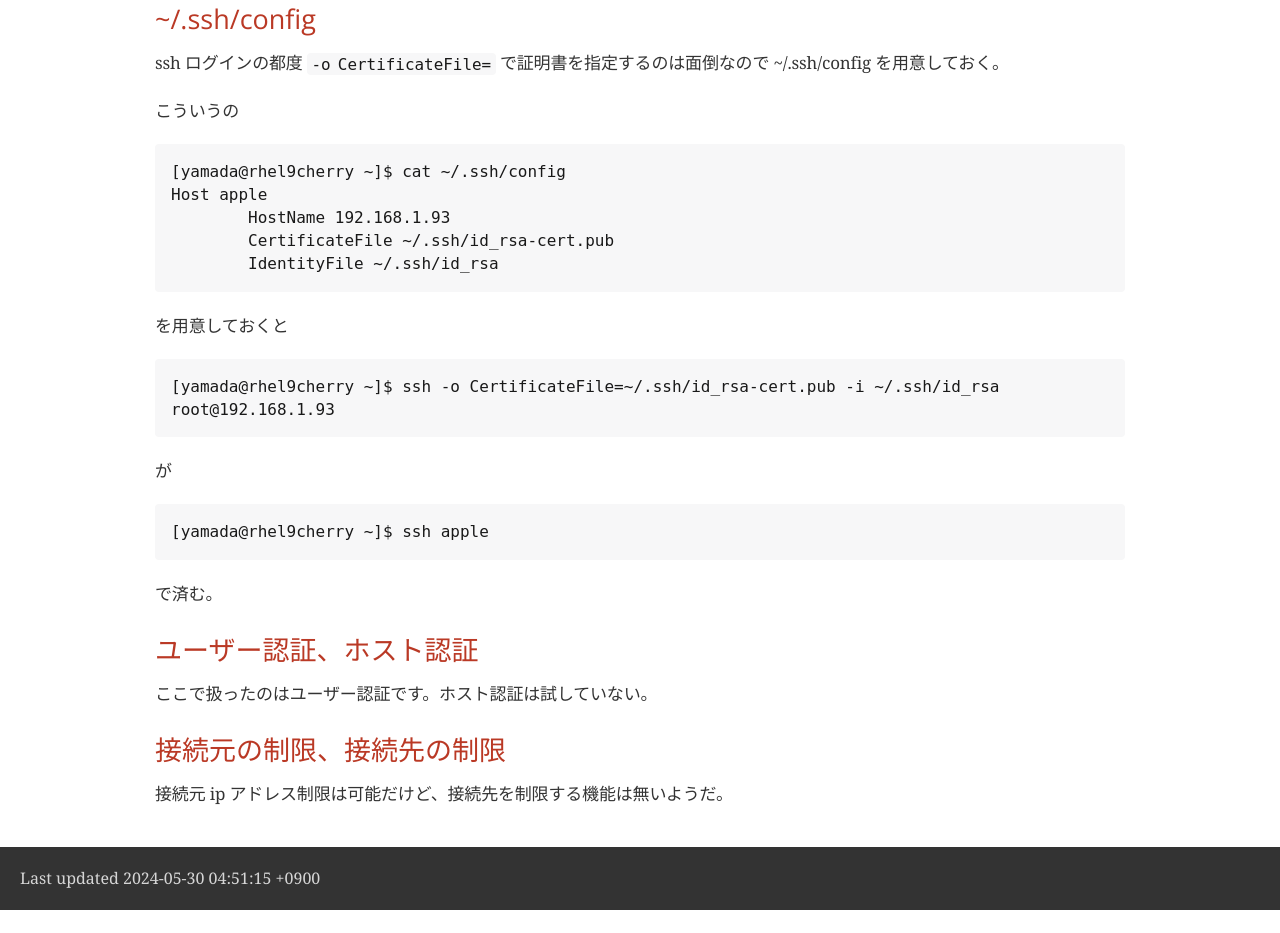
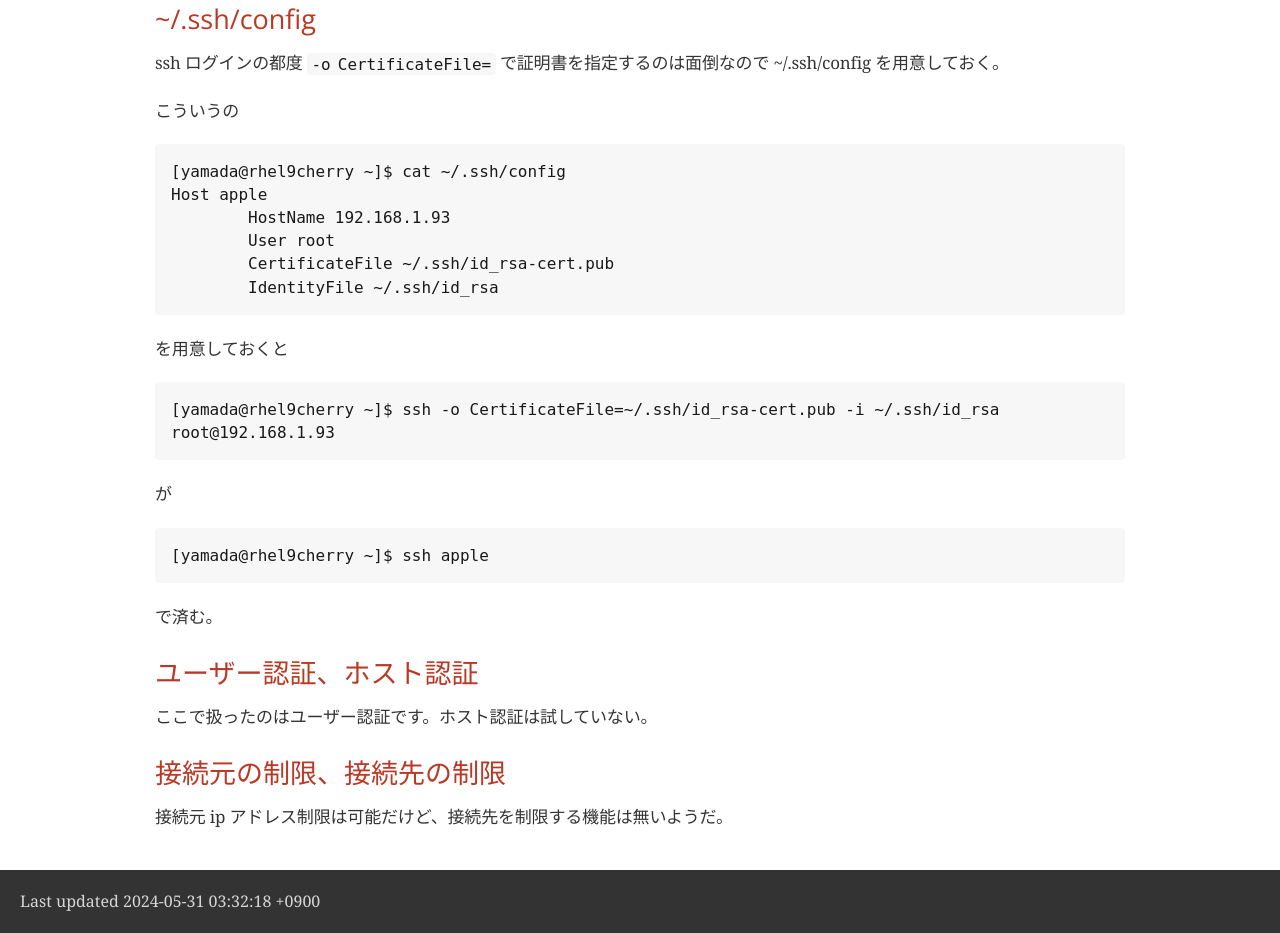
Before and after one commit to ogata/ogata.github.io, a plain HTML site: page SSH/Certificate-based-Authentication.html in a window 1280 px wide. Shown: the part 6461-7394 px from the top of the page. Before the commit the page ends 7371 px from the top, so only its background shows below. Drawn offline with nearby package versions, Linux system fonts and the light colour scheme; a web font is replaced by a local one.

Commit message:
~/.ssh/config の用例を修正

```diff
--- a/SSH/Certificate-based-Authentication.html
+++ b/SSH/Certificate-based-Authentication.html
@@ -827,6 +827,7 @@ May 29 03:50:59 rhel9apple sshd[1917]: Accepted publickey for root from 192.168.
 <pre>[yamada@rhel9cherry ~]$ cat ~/.ssh/config
 Host apple
         HostName 192.168.1.93
+        User root
         CertificateFile ~/.ssh/id_rsa-cert.pub
         IdentityFile ~/.ssh/id_rsa</pre>
 </div>
@@ -868,7 +869,7 @@ Host apple
 </div>
 <div id="footer">
 <div id="footer-text">
-Last updated 2024-05-30 04:51:15 +0900
+Last updated 2024-05-31 03:32:18 +0900
 </div>
 </div>
 </body>
```
Also changed, not shown: 1 other file.
